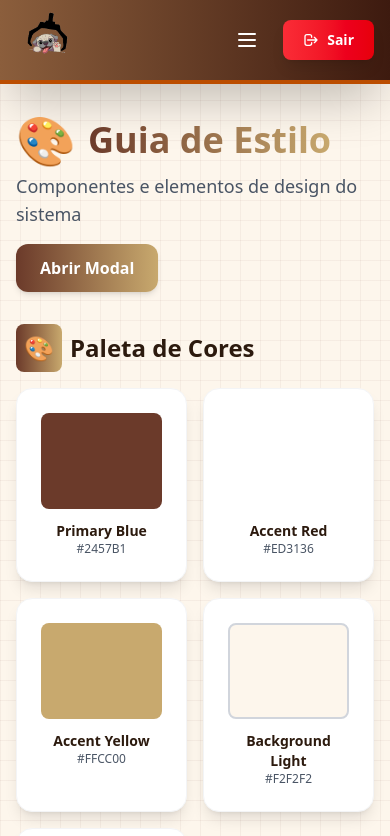
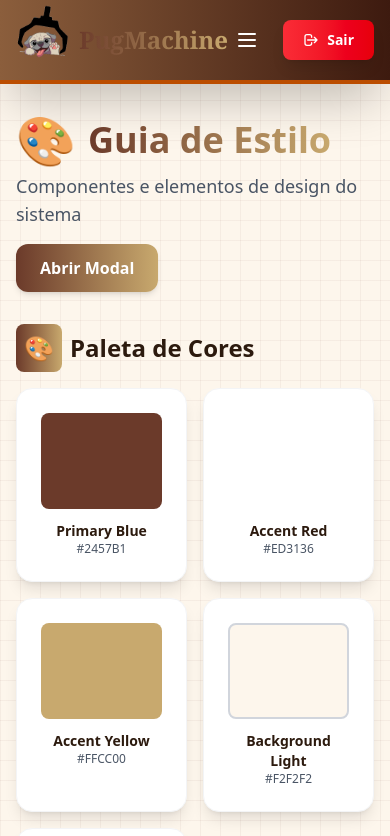
Before and after one commit to InventorySystemyMultiTenancy/pugmachine-front, a React (Vite) app: page /style-guide in a window 390 px wide. Shown: the top 836 px of the page. Built offline with nearby package versions, Linux system fonts and the light colour scheme; no server answers.

Commit message:
logo correction

```diff
--- a/src/components/Navbar.jsx
+++ b/src/components/Navbar.jsx
@@ -32,8 +32,11 @@ export function Navbar() {
               <img
                 src={logoPug}
                 alt="PugMachine"
-                className="w-16 h-16 sm:w-16 sm:h-16 lg:w-20 lg:h-20 object-contain transition-transform duration-300 group-hover:scale-110"
+                className="w-20 h-20 sm:w-16 sm:h-16 lg:w-20 lg:h-20 object-contain transition-transform duration-300 group-hover:scale-110"
               />
+              <span className="text-2xl font-serif font-bold text-gradient bg-gradient-to-r from-primary via-accent-yellow to-primary bg-clip-text" style={{ textShadow: 'none' }}>
+                PugMachine
+              </span>
 
             </Link>
 
```
